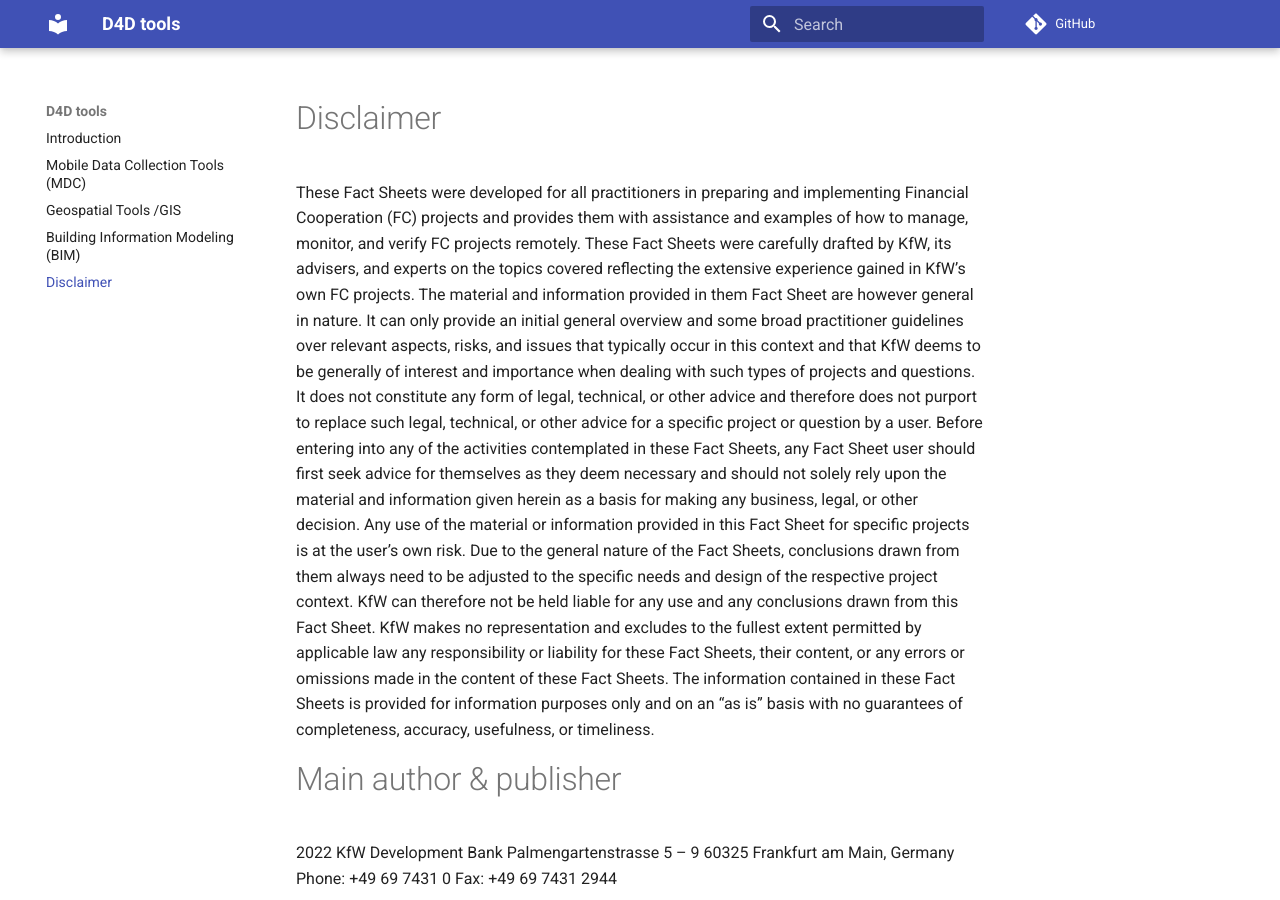
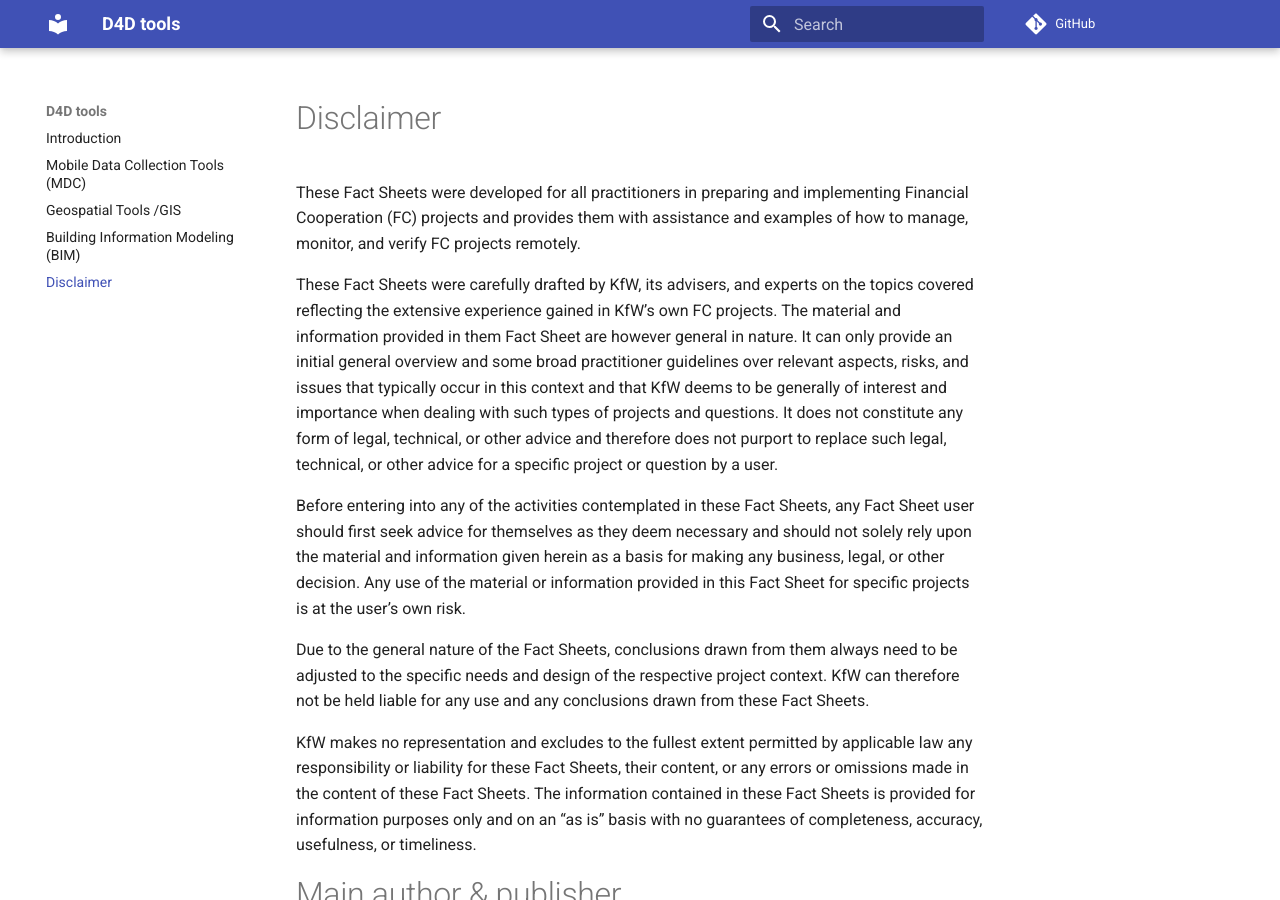
Before and after one commit to openkfw/d4dtools, an MkDocs documentation site: the page built from docs/disclaimer.md, in a window 1280 px wide and 900 px high. Built offline with MkDocs 1.6.1 and Material for MkDocs 9.7.7, drawn with Linux system fonts in a browser that asks for light colours; comment, search, counter and statistics services are not loaded.

Commit message:
Update disclaimer.md

```diff
--- a/docs/disclaimer.md
+++ b/docs/disclaimer.md
@@ -1,8 +1,12 @@
 # Disclaimer
 These Fact Sheets were developed for all practitioners in preparing and implementing Financial Cooperation (FC) projects and provides them with assistance and examples of how to manage, monitor, and verify FC projects remotely.
+
 These Fact Sheets were carefully drafted by KfW, its advisers, and experts on the topics covered reflecting the extensive experience gained in KfW’s own FC projects. The material and information provided in them Fact Sheet are however general in nature. It can only provide an initial general overview and some broad practitioner guidelines over relevant aspects, risks, and issues that typically occur in this context and that KfW deems to be generally of interest and importance when dealing with such types of projects and questions. It does not constitute any form of legal, technical, or other advice and therefore does not purport to replace such legal, technical, or other advice for a specific project or question by a user.
+
 Before entering into any of the activities contemplated in these Fact Sheets, any Fact Sheet user should first seek advice for themselves as they deem necessary and should not solely rely upon the material and information given herein as a basis for making any business, legal, or other decision. Any use of the material or information provided in this Fact Sheet for specific projects is at the user’s own risk.
-Due to the general nature of the Fact Sheets, conclusions drawn from them always need to be adjusted to the specific needs and design of the respective project context. KfW can therefore not be held liable for any use and any conclusions drawn from this Fact Sheet.
+
+Due to the general nature of the Fact Sheets, conclusions drawn from them always need to be adjusted to the specific needs and design of the respective project context. KfW can therefore not be held liable for any use and any conclusions drawn from these Fact Sheets.
+
 KfW makes no representation and excludes to the fullest extent permitted by applicable law any responsibility or liability for these Fact Sheets, their content, or any errors or omissions made in the content of these Fact Sheets. The information contained in these Fact Sheets is provided for information purposes only and on an “as is” basis with no guarantees of completeness, accuracy, usefulness, or timeliness.
 
 
```
